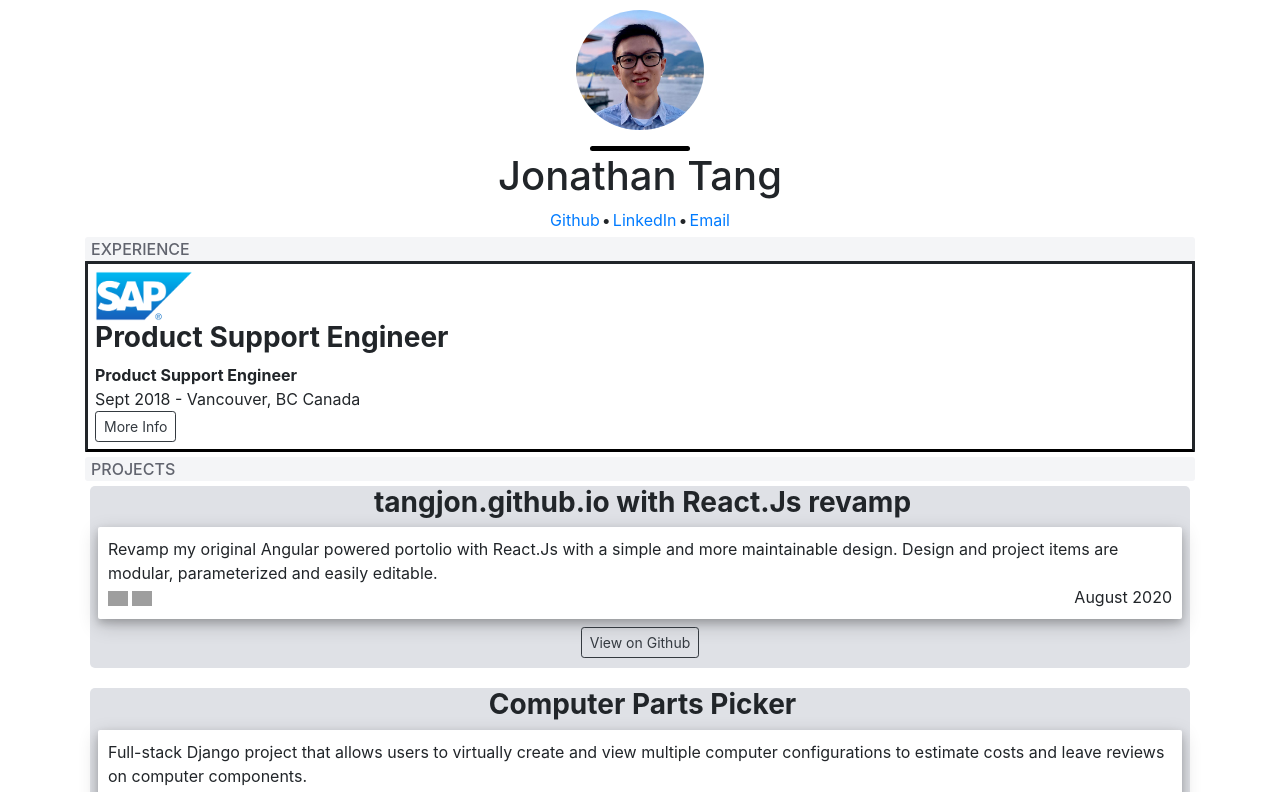
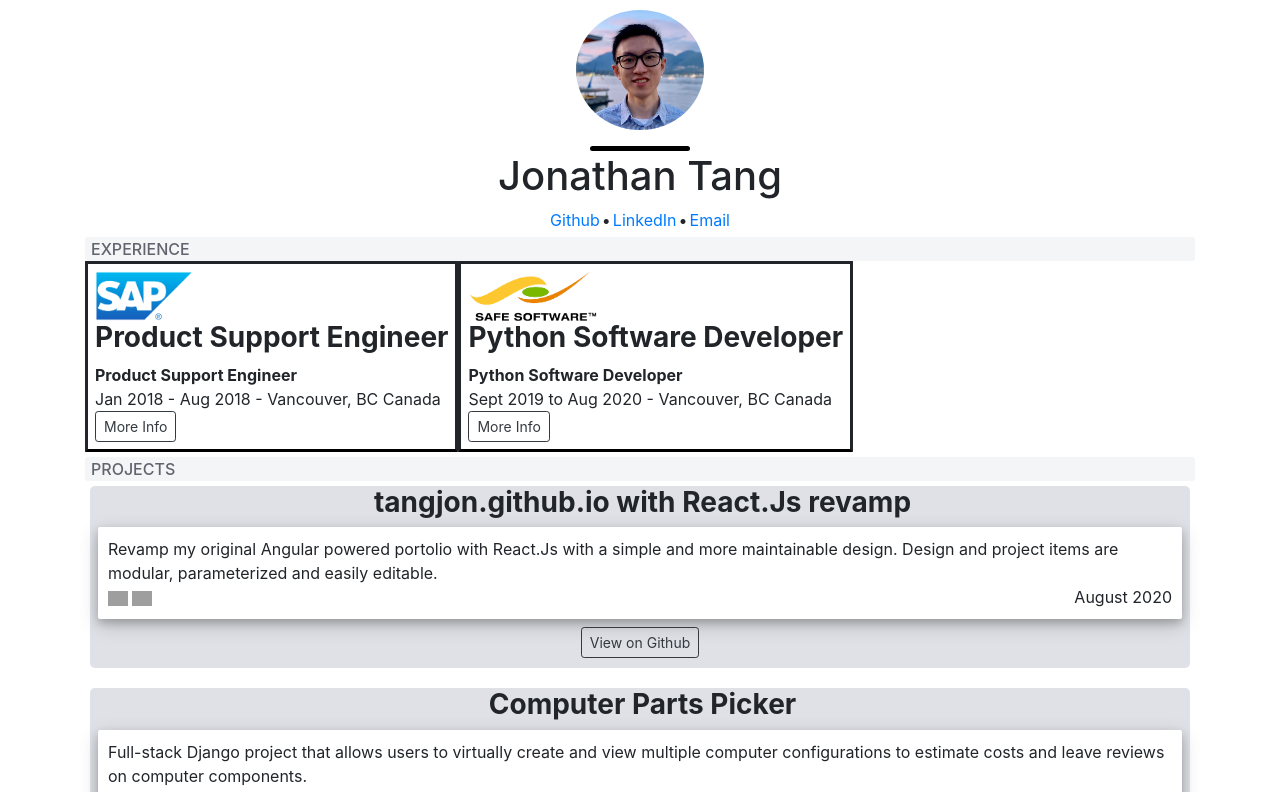
Before and after one commit to tangjon/react-portfolio, a React (Create React App) app: page / in a window 1280 px wide. Shown: the top 792 px of the page. Built offline with nearby package versions, Linux system fonts and the light colour scheme; grey boxes are pictures that could not be loaded.

Commit message:
add safe work experience

```diff
--- a/src/App.css
+++ b/src/App.css
@@ -63,3 +63,7 @@
     margin-left: auto;
     margin-right: auto;
 }
+
+#experiences .section-body {
+    display: flex;
+}
--- a/src/App.js
+++ b/src/App.js
@@ -3,6 +3,8 @@ import './App.css';
 import logo from './assets/headshot.jpg';
 import ExperienceItem from "./experience/experienceItem";
 import logo_sap from "./assets/company-logos/sap.png";
+import logo_safe from "./assets/company-logos/safesoftware.png";
+
 import ProjectItem from "./project/projectItem";
 
 function App() {
@@ -20,11 +22,12 @@ function App() {
                     <a href="#">Email</a>
                 </div>
             </div>
+            <div id="experiences" className="section">
+                <div className="section-title">EXPERIENCE</div>
+                <div className="section-body">
+                    <ExperienceItem title="Product Support Engineer" logo={logo_sap} date="Jan 2018 - Aug 2018" location="Vancouver, BC Canada"/>
+                    <ExperienceItem title="Python Software Developer" logo={logo_safe} date="Sept 2019 to Aug 2020" location="Vancouver, BC Canada"/>
 
-            <div className="section">
-                <div className="section-title">EXPERIENCE</div>
-                <div id="experiences" className="section-body">
-                    <ExperienceItem title="Product Support Engineer" logo={logo_sap} date="Sept 2018" location="Vancouver, BC Canada"/>
                 </div>
             </div>
             <div className="section">
```
Also changed, not shown: src/assets/company-logos/safesoftware.png (added).
